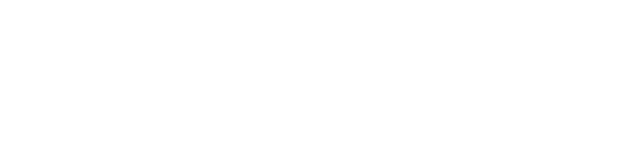
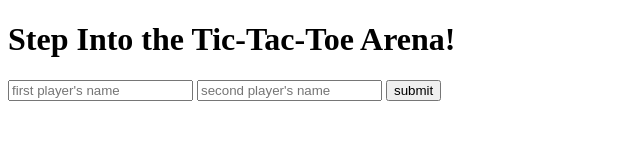
Before and after one commit to Brianojunga/Tic-Tac-Toe, a plain HTML site: page index.html in a window 1280 px wide. Shown: the whole page, without its empty margins (0-640 px from the left). Drawn offline with Linux system fonts and the light colour scheme.

Commit message:
Add the form elements in the with the first and second player input

```diff
--- a/index.html
+++ b/index.html
@@ -6,7 +6,16 @@
     <title>tic-tac-toe game</title>
 </head>
 <body>
-    <div class="container"></div>
+    <div class="container">
+        <h1>Step Into the Tic-Tac-Toe Arena!</h1>
+        <form class="form">
+            <input type="text" name="firstplayer" id="player1" placeholder="first player's name">
+            <input type="text" name="secondplayer" id="player2" placeholder="second player's name">
+            <button type="submit">submit</button>
+        </form>
+        <p class="player-turn"></p>
+    </div>
+    <div class="win-message"></div>
     <script src="script.js"></script>
 </body>
 </html>
```
